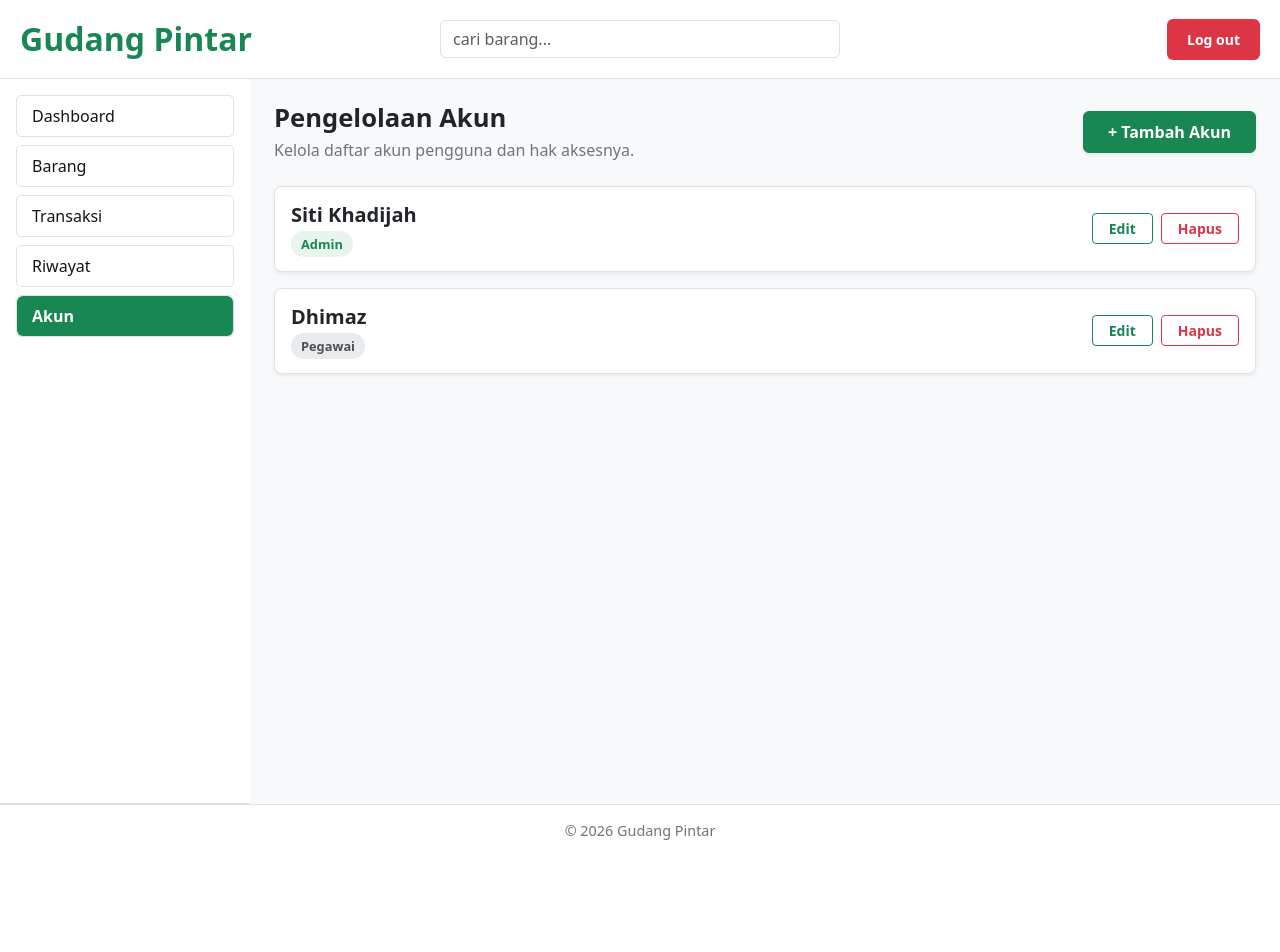
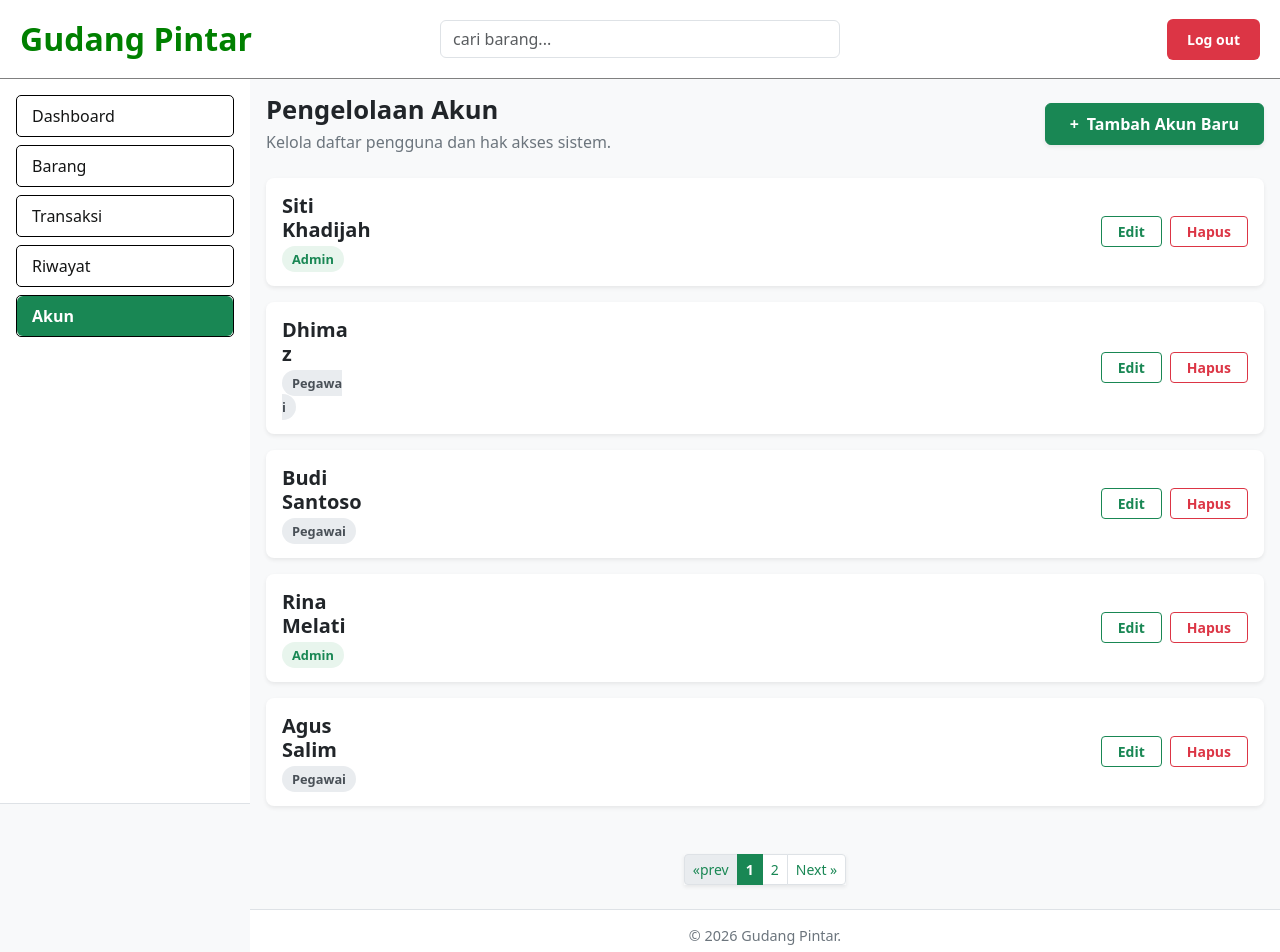
Before and after one commit to DhimazRafif/GudangPintar_web, a React (Vite) app in the folder gudang-pintar/: page /akun in a window 1280 px wide. Shown: the top 952 px of the page. Before the commit the page ends 857 px from the top, so only its background shows below. Built offline with nearby package versions, Linux system fonts and the light colour scheme.

Commit message:
revisi perubahan pada PengelolahaanAkun.jsx dan pengelolaan_akun.css

```diff
--- a/gudang-pintar/src/pages/PengelolaanAkun.jsx
+++ b/gudang-pintar/src/pages/PengelolaanAkun.jsx
@@ -1,179 +1,174 @@
-import React, { useState } from "react";
-import Header from "../components/Header";
-import Sidebar from "../components/Sidebar";
+import React, { useState, useEffect, useRef } from "react";
+import MainLayout from "../layouts/MainLayout";
+import Pagination from "../components/common/Pagination";
 import "./pengelolaan_akun-style.css";
 
 export default function PengelolaanAkun() {
-  // State untuk data akun (dummy)
   const [accounts, setAccounts] = useState([
     { id: 1, username: "Siti Khadijah", password: "admin123", role: "Admin" },
     { id: 2, username: "Dhimaz", password: "user123", role: "Pegawai" },
+    { id: 3, username: "Budi Santoso", password: "budi123", role: "Pegawai" },
+    { id: 4, username: "Rina Melati", password: "rina123", role: "Admin" },
+    { id: 5, username: "Agus Salim", password: "agus123", role: "Pegawai" },
+    { id: 6, username: "Dewi Lestari", password: "dewi123", role: "Pegawai" },
   ]);
 
-  // State untuk pencarian
+  // --- STATE PENCARIAN & PAGINATION ---
   const [searchQuery, setSearchQuery] = useState("");
+  const [currentPage, setCurrentPage] = useState(1);
+  const itemsPerPage = 5;
 
-  // State untuk Modal Tambah/Edit
+  // --- STATE MODAL TAMBAH/EDIT ---
   const [isModalOpen, setIsModalOpen] = useState(false);
-  const [modalMode, setModalMode] = useState("tambah"); // 'tambah' atau 'edit'
+  const [modalMode, setModalMode] = useState("create"); // 'create' atau 'edit'
   const [currentAccount, setCurrentAccount] = useState({
-    id: null,
-    username: "",
-    password: "",
-    role: "Pegawai", // Default role
-  });
-  const [formError, setFormError] = useState("");
-
-  // State untuk Modal Hapus
-  const [isDeleteModalOpen, setIsDeleteModalOpen] = useState(false);
-  const [accountToDelete, setAccountToDelete] = useState(null);
-
-  // --- FUNGSI PENCARIAN ---
-  const filteredAccounts = accounts.filter(
-    (acc) =>
-      acc.username.toLowerCase().includes(searchQuery.toLowerCase()) ||
-      acc.role.toLowerCase().includes(searchQuery.toLowerCase()),
-  );
-
-  // --- FUNGSI BUKA MODAL TAMBAH ---
-  const handleOpenTambah = () => {
-    setModalMode("tambah");
-    setCurrentAccount({
     id: null,
     username: "",
     password: "",
     role: "Pegawai",
   });
-    setFormError("");
+
+  // --- STATE MODAL HAPUS ---
+  const [isDeleteModalOpen, setIsDeleteModalOpen] = useState(false);
+  const [accountToDelete, setAccountToDelete] = useState(null);
+
+  // --- STATE NOTIFIKASI POP-UP (TOAST) ---
+  const [toast, setToast] = useState({ show: false, message: "", type: "success" });
+  const toastTimeoutRef = useRef(null);
+
+  // --- FUNGSI NOTIFIKASI ---
+  const showToast = (message, type = "success") => {
+    if (toastTimeoutRef.current) clearTimeout(toastTimeoutRef.current);
+    setToast({ show: true, message, type });
+    toastTimeoutRef.current = setTimeout(() => {
+      setToast((prev) => ({ ...prev, show: false }));
+    }, 3000); // Hilang setelah 3 detik
+  };
+
+  // --- LOGIKA PENCARIAN & PAGINATION ---
+  const filteredAccounts = accounts.filter(
+    (acc) =>
+      acc.username.toLowerCase().includes(searchQuery.toLowerCase()) ||
+      acc.role.toLowerCase().includes(searchQuery.toLowerCase())
+  );
+
+  const totalPages = Math.ceil(filteredAccounts.length / itemsPerPage);
+  const indexOfLastItem = currentPage * itemsPerPage;
+  const indexOfFirstItem = indexOfLastItem - itemsPerPage;
+  const currentItems = filteredAccounts.slice(indexOfFirstItem, indexOfLastItem);
+
+  // Reset page ke 1 saat mencari
+  useEffect(() => {
+    setCurrentPage(1);
+  }, [searchQuery]);
+
+  // --- HANDLER MODAL TAMBAH/EDIT ---
+  const handleOpenCreate = () => {
+    setModalMode("create");
+    setCurrentAccount({ id: null, username: "", password: "", role: "Pegawai" });
     setIsModalOpen(true);
   };
 
-  // --- FUNGSI BUKA MODAL EDIT ---
   const handleOpenEdit = (account) => {
     setModalMode("edit");
-    // Saat edit, password dikosongkan dulu agar tidak terlihat (opsional)
-    setCurrentAccount({ ...account, password: "" });
-    setFormError("");
+    setCurrentAccount({ ...account, password: "" }); // Kosongkan password saat edit
     setIsModalOpen(true);
   };
 
-  // --- FUNGSI SIMPAN (TAMBAH / EDIT) ---
   const handleSaveAccount = (e) => {
     e.preventDefault();
-    setFormError("");
 
-    // Validasi Username wajib diisi
     if (!currentAccount.username.trim()) {
-      setFormError("Username tidak boleh kosong.");
-      return;
+      return showToast("Username tidak boleh kosong.", "danger");
+    }
+    if (modalMode === "create" && !currentAccount.password.trim()) {
+      return showToast("Password tidak boleh kosong untuk akun baru.", "danger");
     }
 
-    // Validasi Password
-    // Jika mode Tambah, password wajib diisi.
-    // Jika mode Edit, password boleh kosong (artinya tidak diubah).
-    if (modalMode === "tambah" && !currentAccount.password.trim()) {
-      setFormError("Password tidak boleh kosong untuk akun baru.");
-      return;
-    }
-
-    if (modalMode === "tambah") {
-      // Logika Tambah Data
-      const newAccount = {
-        ...currentAccount,
-        id: Date.now(), // Generate ID unik sederhana
-      };
+    if (modalMode === "create") {
+      const newAccount = { ...currentAccount, id: Date.now() };
       setAccounts([...accounts, newAccount]);
+      showToast("Akun baru berhasil ditambahkan!", "success");
     } else {
-      // Logika Edit Data
       setAccounts(
         accounts.map((acc) => {
           if (acc.id === currentAccount.id) {
-            // Jika password di form kosong, gunakan password lama
             const updatedPassword = currentAccount.password.trim()
               ? currentAccount.password
               : acc.password;
-
             return { ...acc, ...currentAccount, password: updatedPassword };
           }
           return acc;
-        }),
+        })
       );
+      showToast("Data akun berhasil diperbarui!", "success");
     }
-
     setIsModalOpen(false);
   };
 
-  // --- FUNGSI BUKA MODAL HAPUS ---
+  // --- HANDLER MODAL HAPUS ---
   const handleOpenDelete = (account) => {
     setAccountToDelete(account);
     setIsDeleteModalOpen(true);
   };
 
-  // --- FUNGSI KONFIRMASI HAPUS ---
   const confirmDelete = () => {
     if (accountToDelete) {
       setAccounts(accounts.filter((acc) => acc.id !== accountToDelete.id));
+      showToast(`Akun "${accountToDelete.username}" telah dihapus.`, "success");
     }
     setIsDeleteModalOpen(false);
     setAccountToDelete(null);
   };
 
+  // --- HANDLER KEYBOARD (ESC untuk tutup modal) ---
+  const handleKeyDown = (e, closeFunc) => {
+    if (e.key === "Escape") closeFunc(false);
+  };
+
   return (
-    <div className="d-flex flex-column min-vh-100">
-      <Header searchQuery={searchQuery} setSearchQuery={setSearchQuery} />
-
-      <div className="dashboard-layout d-flex">
-        <Sidebar />
-        <main className="main-content flex-grow-1 p-4">
-          <div className="container-fluid p-0">
-            <div className="d-flex justify-content-between align-items-center mb-4">
+    <MainLayout searchQuery={searchQuery} setSearchQuery={setSearchQuery}>
+      {/* HEADER HALAMAN */}
+      <div className="d-flex flex-column flex-md-row justify-content-between align-items-md-center mb-4 gap-3">
         <div>
           <h1 className="dashboard-title mb-1">Pengelolaan Akun</h1>
           <p className="dashboard-description mb-0">
-                  Kelola daftar akun pengguna dan hak aksesnya.
+            Kelola daftar pengguna dan hak akses sistem.
           </p>
         </div>
         <button
-                className="btn btn-success fw-semibold shadow-sm px-4 py-2"
-                onClick={handleOpenTambah}
+          className="btn btn-success fw-semibold shadow-sm px-4 py-2 d-flex align-items-center justify-content-center gap-2"
+          onClick={handleOpenCreate}
         >
-                + Tambah Akun
+          <span>+</span> Tambah Akun Baru
         </button>
       </div>
 
+      {/* DAFTAR AKUN */}
       <div className="mt-4">
-              {filteredAccounts.length === 0 ? (
-                <div className="alert alert-secondary text-center">
-                  Akun tidak ditemukan.
+        {currentItems.length === 0 ? (
+          <div className="alert alert-secondary text-center shadow-sm">
+            Tidak ada akun yang cocok dengan pencarian Anda.
           </div>
         ) : (
-                filteredAccounts.map((acc) => (
-                  <div
-                    key={acc.id}
-                    className="card account-card mb-3 shadow-sm"
-                  >
-                    <div className="card-body d-flex justify-content-between align-items-center p-3">
+          currentItems.map((acc) => (
+            <div key={acc.id} className="card account-card mb-3 shadow-sm border-0">
+              <div className="card-body d-flex flex-column flex-sm-row justify-content-between align-items-sm-center p-3 gap-3">
                 <div>
-                        <h5 className="fw-bold mb-1 text-dark">
-                          {acc.username}
-                        </h5>
-                        <span
-                          className={`role-badge ${
-                            acc.role === "Admin" ? "admin" : "user"
-                          }`}
-                        >
+                  <h5 className="fw-bold mb-1 text-dark">{acc.username}</h5>
+                  <span className={`role-badge ${acc.role === "Admin" ? "admin" : "user"}`}>
                     {acc.role}
                   </span>
                 </div>
-                      <div className="d-flex gap-2">
+                <div className="d-flex gap-2 w-100 w-sm-auto justify-content-end">
                   <button
-                          className="btn btn-outline-success btn-sm px-3 fw-semibold"
+                    className="btn btn-outline-success btn-sm px-3 fw-semibold flex-fill flex-sm-grow-0"
                     onClick={() => handleOpenEdit(acc)}
                   >
                     Edit
                   </button>
                   <button
-                          className="btn btn-outline-danger btn-sm px-3 fw-semibold"
+                    className="btn btn-outline-danger btn-sm px-3 fw-semibold flex-fill flex-sm-grow-0"
                     onClick={() => handleOpenDelete(acc)}
                   >
                     Hapus
@@ -184,39 +179,45 @@ export default function PengelolaanAkun() {
           ))
         )}
       </div>
+
+      {/* PAGINATION COMPONENT */}
+      {totalPages > 1 && (
+        <div className="mt-4">
+          <Pagination
+            currentPage={currentPage}
+            totalPages={totalPages}
+            onPageChange={setCurrentPage}
+            ariaLabel="Navigasi Halaman Akun"
+          />
         </div>
-        </main>
-      </div>
+      )}
 
-      <footer className="footer-db mt-auto">
-        <p className="mb-0">&copy; 2026 Gudang Pintar</p>
-      </footer>
-
+      {/* ==========================================
+          MODAL TAMBAH / EDIT AKUN
+      ========================================== */}
       {isModalOpen && (
-        <>
         <div
-            className="modal-backdrop fade show"
-            onClick={() => setIsModalOpen(false)}
-          ></div>
-          <div className="modal fade show d-block" tabIndex="-1" role="dialog">
+          className="modal fade show d-block"
+          tabIndex="-1"
+          role="dialog"
+          onKeyDown={(e) => handleKeyDown(e, setIsModalOpen)}
+          style={{ backgroundColor: "rgba(0,0,0,0.5)" }}
+        >
           <div className="modal-dialog modal-dialog-centered">
             <div className="modal-content shadow-lg border-0">
               <div className="modal-header bg-light">
                 <h5 className="modal-title fw-bold">
-                    {modalMode === "tambah" ? "Tambah Akun Baru" : "Edit Akun"}
+                  {modalMode === "create" ? "Tambah Akun Baru" : "Edit Akun"}
                 </h5>
                 <button
                   type="button"
                   className="btn-close"
                   onClick={() => setIsModalOpen(false)}
+                  aria-label="Tutup"
                 ></button>
               </div>
               <form onSubmit={handleSaveAccount}>
                 <div className="modal-body p-4">
-                    {formError && (
-                      <div className="alert alert-danger py-2">{formError}</div>
-                    )}
-
                   <div className="mb-3">
                     <label className="form-label fw-semibold">Username</label>
                     <input
@@ -225,37 +226,26 @@ export default function PengelolaanAkun() {
                       placeholder="Masukkan username"
                       value={currentAccount.username}
                       onChange={(e) =>
-                          setCurrentAccount({
-                            ...currentAccount,
-                            username: e.target.value,
-                          })
+                        setCurrentAccount({ ...currentAccount, username: e.target.value })
                       }
+                      autoFocus
                     />
                   </div>
 
                   <div className="mb-3">
-                      <label className="form-label fw-semibold">
-                        Password{" "}
+                    <label className="form-label fw-semibold d-flex justify-content-between">
+                      <span>Password</span>
                       {modalMode === "edit" && (
-                          <span className="text-muted fw-normal">
-                            (Kosongkan jika tidak diubah)
-                          </span>
+                        <small className="text-muted fw-normal">Kosongkan jika tidak diubah</small>
                       )}
                     </label>
                     <input
                       type="password"
                       className="form-control"
-                        placeholder={
-                          modalMode === "edit"
-                            ? "••••••••"
-                            : "Masukkan password"
-                        }
+                      placeholder={modalMode === "edit" ? "••••••••" : "Masukkan password"}
                       value={currentAccount.password}
                       onChange={(e) =>
-                          setCurrentAccount({
-                            ...currentAccount,
-                            password: e.target.value,
-                          })
+                        setCurrentAccount({ ...currentAccount, password: e.target.value })
                       }
                     />
                   </div>
@@ -266,10 +256,7 @@ export default function PengelolaanAkun() {
                       className="form-select"
                       value={currentAccount.role}
                       onChange={(e) =>
-                          setCurrentAccount({
-                            ...currentAccount,
-                            role: e.target.value,
-                          })
+                        setCurrentAccount({ ...currentAccount, role: e.target.value })
                       }
                     >
                       <option value="Admin">Admin</option>
@@ -280,15 +267,12 @@ export default function PengelolaanAkun() {
                 <div className="modal-footer bg-light border-0">
                   <button
                     type="button"
-                      className="btn btn-danger fw-semibold px-4"
+                    className="btn btn-secondary fw-semibold px-4"
                     onClick={() => setIsModalOpen(false)}
                   >
                     Batal
                   </button>
-                    <button
-                      type="submit"
-                      className="btn btn-success fw-semibold px-4"
-                    >
+                  <button type="submit" className="btn btn-success fw-semibold px-4">
                     Simpan
                   </button>
                 </div>
@@ -296,35 +280,32 @@ export default function PengelolaanAkun() {
             </div>
           </div>
         </div>
-        </>
       )}
 
+      {/* ==========================================
+          MODAL KONFIRMASI HAPUS
+      ========================================== */}
       {isDeleteModalOpen && (
-        <>
         <div
-            className="modal-backdrop fade show"
-            onClick={() => setIsDeleteModalOpen(false)}
-          ></div>
-          <div className="modal fade show d-block" tabIndex="-1" role="dialog">
+          className="modal fade show d-block"
+          tabIndex="-1"
+          role="dialog"
+          onKeyDown={(e) => handleKeyDown(e, setIsDeleteModalOpen)}
+          style={{ backgroundColor: "rgba(0,0,0,0.5)" }}
+        >
           <div className="modal-dialog modal-dialog-centered modal-sm">
             <div className="modal-content shadow-lg border-0 text-center">
               <div className="modal-body p-4">
                 <h6 className="mb-4 fw-bold">
                   Apakah Anda yakin ingin menghapus akun <br />
-                    <span className="text-danger fs-5">
-                      "{accountToDelete?.username}"
-                    </span>
-                    ?
+                  <span className="text-danger fs-5">"{accountToDelete?.username}"</span>?
                 </h6>
                 <div className="d-flex justify-content-center gap-3">
-                    <button
-                      className="btn btn-success fw-semibold px-4"
-                      onClick={confirmDelete}
-                    >
-                      Iya
+                  <button className="btn btn-danger fw-semibold px-4" onClick={confirmDelete} autoFocus>
+                    Iya, Hapus
                   </button>
                   <button
-                      className="btn btn-danger fw-semibold px-4"
+                    className="btn btn-secondary fw-semibold px-4"
                     onClick={() => setIsDeleteModalOpen(false)}
                   >
                     Batalkan
@@ -334,8 +315,31 @@ export default function PengelolaanAkun() {
             </div>
           </div>
         </div>
-        </>
       )}
+
+      {/* ==========================================
+          NOTIFIKASI POP-UP (TOAST)
+      ========================================== */}
+      {toast.show && (
+        <div
+          className="position-fixed bottom-0 end-0 p-3"
+          style={{ zIndex: 1055, transition: "opacity 0.3s" }}
+        >
+          <div className={`toast show align-items-center text-white bg-${toast.type} border-0 shadow-lg`} role="alert" aria-live="assertive" aria-atomic="true">
+            <div className="d-flex">
+              <div className="toast-body fs-6 fw-semibold">
+                {toast.message}
               </div>
+              <button
+                type="button"
+                className="btn-close btn-close-white me-2 m-auto"
+                onClick={() => setToast({ ...toast, show: false })}
+                aria-label="Close"
+              ></button>
+            </div>
+          </div>
+        </div>
+      )}
+    </MainLayout>
   );
 }
--- a/gudang-pintar/src/pages/pengelolaan_akun-style.css
+++ b/gudang-pintar/src/pages/pengelolaan_akun-style.css
@@ -1,107 +1,4 @@
-/* =========================
-   HEADER GUDANG PINTAR
-========================= */
-
-.header-db {
-  position: sticky;
-  top: 0;
-  background-color: #ffffff;
-  display: flex;
-  justify-content: space-between;
-  align-items: center;
-  gap: 20px;
-  padding: 15px 20px;
-  border-bottom: 1px solid #dee2e6;
-  z-index: 999;
-}
-
-.logo,
-.header-right {
-  flex: 1;
-}
-
-.logo {
-  color: #198754;
-  font-weight: bold;
-  font-size: 2rem;
-  white-space: nowrap;
-}
-
-.header-right {
-  min-width: 0;
-}
-
-.search-container {
-  flex: 2;
-  display: flex;
-  justify-content: center;
-  min-width: 0;
-}
-
-.search-container form {
-  width: 100%;
-  max-width: 400px;
-}
-
-/* =========================
-   LAYOUT & SIDEBAR
-========================= */
-
-.dashboard-layout {
-  flex: 1;
-  min-height: 0;
-}
-
-.sidebar-db {
-  position: sticky;
-  top: 75px;
-  align-self: flex-start;
-  flex-shrink: 0;
-  width: 250px;
-  height: calc(100vh - 75px);
-  overflow-y: auto;
-}
-
-.nav-item {
-  border: 1px solid #dee2e6;
-  border-radius: 5px;
-  overflow: hidden;
-}
-
-.sidebar-link {
-  transition: background-color 0.2s ease, color 0.2s ease;
-}
-
-.nav-item:hover .sidebar-link {
-  background-color: #e9ecef;
-}
-
-.active-link {
-  background-color: #e8f5ed;
-  color: #198754 !important;
-  font-weight: bold;
-}
-
-/* =========================
-   KONTEN UTAMA
-========================= */
-
-.main-content {
-  min-width: 0;
-  background-color: #f8f9fa;
-}
-
-.dashboard-title {
-  font-size: 1.6rem;
-  font-weight: bold;
-  margin-bottom: 8px;
-  color: #212529;
-}
-
-.dashboard-description {
-  color: #6c757d;
-  margin-bottom: 20px;
-}
+/* pengelolaan_akun-style.css */
 
 /* =========================
    KARTU & TABEL PENGELOLAAN AKUN
@@ -115,7 +12,8 @@
 }
 
 .account-card:hover {
-  box-shadow: 0 4px 12px rgba(0, 0, 0, 0.08);
+  box-shadow: 0 4px 12px rgba(0, 0, 0, 0.08) !important; /* tambahkan !important agar menimpa shadow-sm */
+  transform: translateY(-2px);
 }
 
 .role-badge {
@@ -134,98 +32,3 @@
   background-color: #e9ecef;
   color: #495057;
 }
-
-/* =========================
-   FOOTER
-========================= */
-
-.footer-db {
-  padding: 15px 20px;
-  text-align: center;
-  color: #6c757d;
-  background-color: #ffffff;
-  border-top: 1px solid #dee2e6;
-}
-
-/* =========================
-   RESPONSIVE: TABLET
-========================= */
-
-@media (max-width: 768px) {
-  .header-db {
-    gap: 12px;
-    padding: 12px;
-  }
-
-  .logo {
-    font-size: 1.4rem;
-  }
-
-  .header-right {
-    display: none;
-  }
-
-  .search-container {
-    flex: 1;
-  }
-
-  .sidebar-db {
-    width: 150px;
-    padding: 10px !important;
-  }
-
-  .sidebar-link {
-    padding: 8px;
-    font-size: 0.9rem;
-  }
-}
-
-/* =========================
-   RESPONSIVE: MOBILE (HP)
-========================= */
-
-@media (max-width: 480px) {
-  .header-db {
-    flex-wrap: wrap;
-  }
-
-  .logo {
-    width: 100%;
-    flex: 1 0 100%;
-    font-size: 1.5rem;
-  }
-
-  .search-container {
-    flex: 1 0 100%;
-  }
-
-  .dashboard-layout {
-    flex-direction: column;
-  }
-
-  .sidebar-db {
-    position: static;
-    width: 100%;
-    height: auto;
-    border-right: 0 !important;
-    border-bottom: 1px solid #dee2e6;
-  }
-
-  .sidebar-db .nav {
-    flex-direction: row !important;
-    flex-wrap: wrap;
-  }
-
-  .sidebar-db .nav-item {
-    flex: 1 1 auto;
-  }
-
-  .sidebar-link {
-    text-align: center;
-    font-size: 0.8rem;
-  }
-
-  .main-content {
-    width: 100%;
-  }
-}
```
Lines whose indentation alone changed are shown as unchanged.
